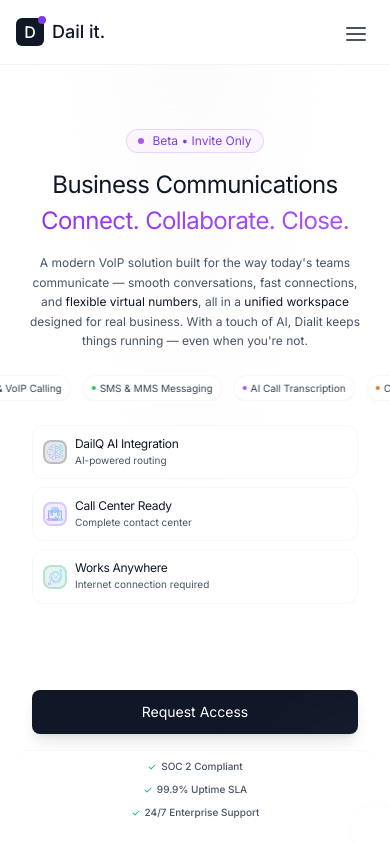
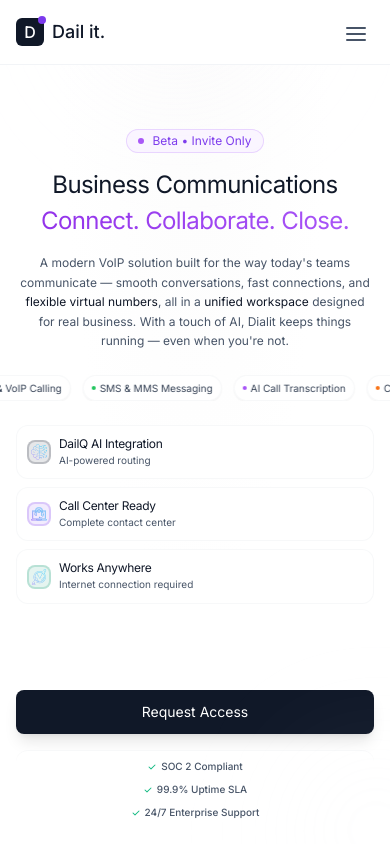
Before and after one commit to DailitOfficial/dailit-website, a Next.js app: page / in a window 390 px wide. Shown: the top 844 px of the page. Built offline with nearby package versions, Linux system fonts and the light colour scheme; no server answers; a web font is replaced by a local one.

Commit message:
fix(hero): correct inconsistent horizontal padding on mobile

```diff
--- a/src/components/Hero.tsx
+++ b/src/components/Hero.tsx
@@ -74,7 +74,7 @@ const Hero = ({ onRequestAccess }: HeroProps) => {
             </div>
 
             {/* Subheadline */}
-            <p className="text-xs sm:text-sm md:text-base lg:text-lg text-gray-600 max-w-2xl sm:max-w-3xl lg:max-w-4xl mx-auto leading-relaxed font-normal mb-6 sm:mb-8 px-2 sm:px-0">
+            <p className="text-xs sm:text-sm md:text-base lg:text-lg text-gray-600 max-w-2xl sm:max-w-3xl lg:max-w-4xl mx-auto leading-relaxed font-normal mb-6 sm:mb-8">
               A modern VoIP solution built for the way today's teams communicate — smooth conversations, fast connections, and{' '}
               <span className="font-normal text-gray-900">flexible virtual numbers</span>, all in a{' '}
               <span className="font-normal text-gray-900">unified workspace</span>{' '}
@@ -179,7 +179,7 @@ const Hero = ({ onRequestAccess }: HeroProps) => {
               </div>
 
               {/* Mobile Layout - Stacked Grid */}
-              <div className="sm:hidden grid grid-cols-1 gap-2 max-w-sm mx-auto px-4">
+              <div className="sm:hidden grid grid-cols-1 gap-2 max-w-sm mx-auto">
                 <div className="flex items-center gap-2 bg-white/50 backdrop-blur-sm rounded-xl p-2.5 border border-gray-200/30">
                   <div className="w-6 h-6 rounded-lg border-2 border-primary/20 bg-primary/10 flex items-center justify-center flex-shrink-0">
                     <img src="/ai.png" alt="AI Integration" className="w-4 h-4" />
@@ -217,7 +217,7 @@ const Hero = ({ onRequestAccess }: HeroProps) => {
         {/* Bottom Group: CTA Button + Trust Indicators */}
         <div className="pb-4">
           {/* CTA Section */}
-          <div className="max-w-md mx-auto px-4 sm:px-0 mb-4">
+          <div className="max-w-md mx-auto mb-4">
             <div className="flex justify-center">
               <Button
                 variant="primary"
```
